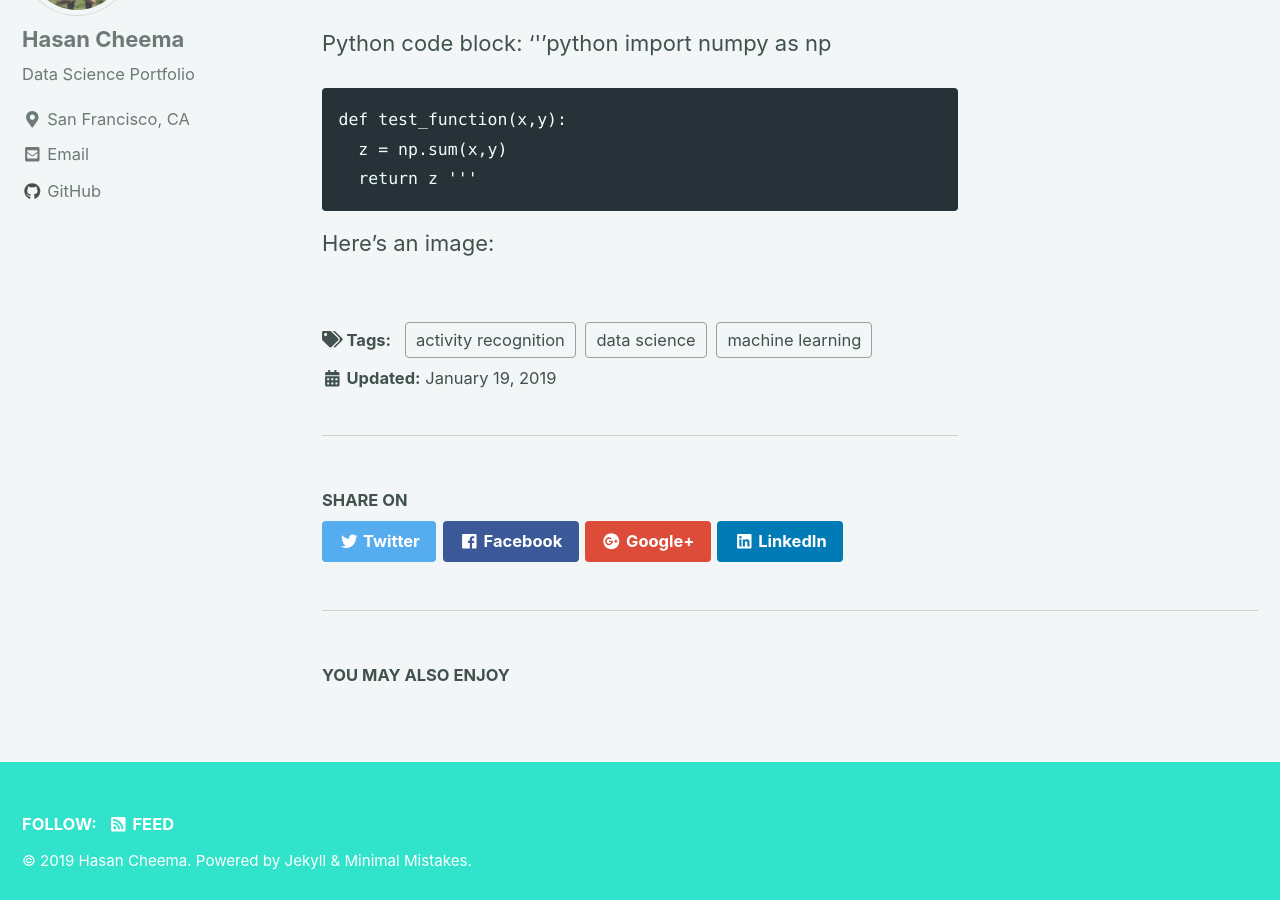
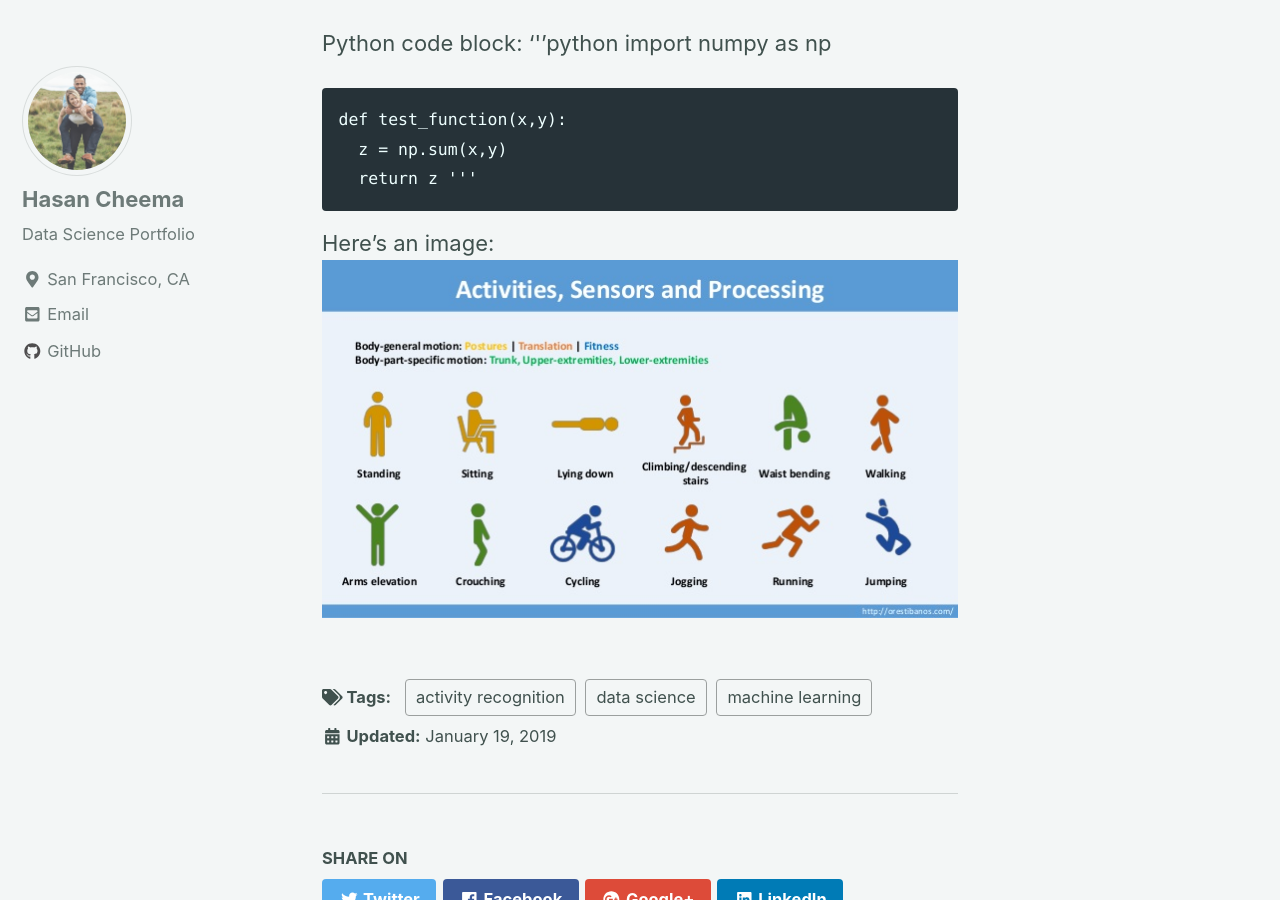
Before and after one commit to hacheemaster/hacheemaster.github.io, a Jekyll site: the page built from _posts/2019-01-19-activityrecognition.md, in a window 1280 px wide and 900 px high, scrolled down 2093 px. Built offline with Jekyll 4.4.1, drawn with Linux system fonts in a browser that asks for light colours; cached includes are drawn as plain includes; nearby versions of some CDN libraries.

Commit message:
updating site

```diff
--- a/_posts/2019-01-19-activityrecognition.md
+++ b/_posts/2019-01-19-activityrecognition.md
@@ -42,3 +42,4 @@
 '''
 
 Here's an image:
+<img src="{{ site.url }}{{ site.baseurl }}/images/activityrecognition/activity recognition.jpg" alt="activity recognition">
```
Also changed, not shown: images/activityrecognition/activity recognition.jpg (added).
